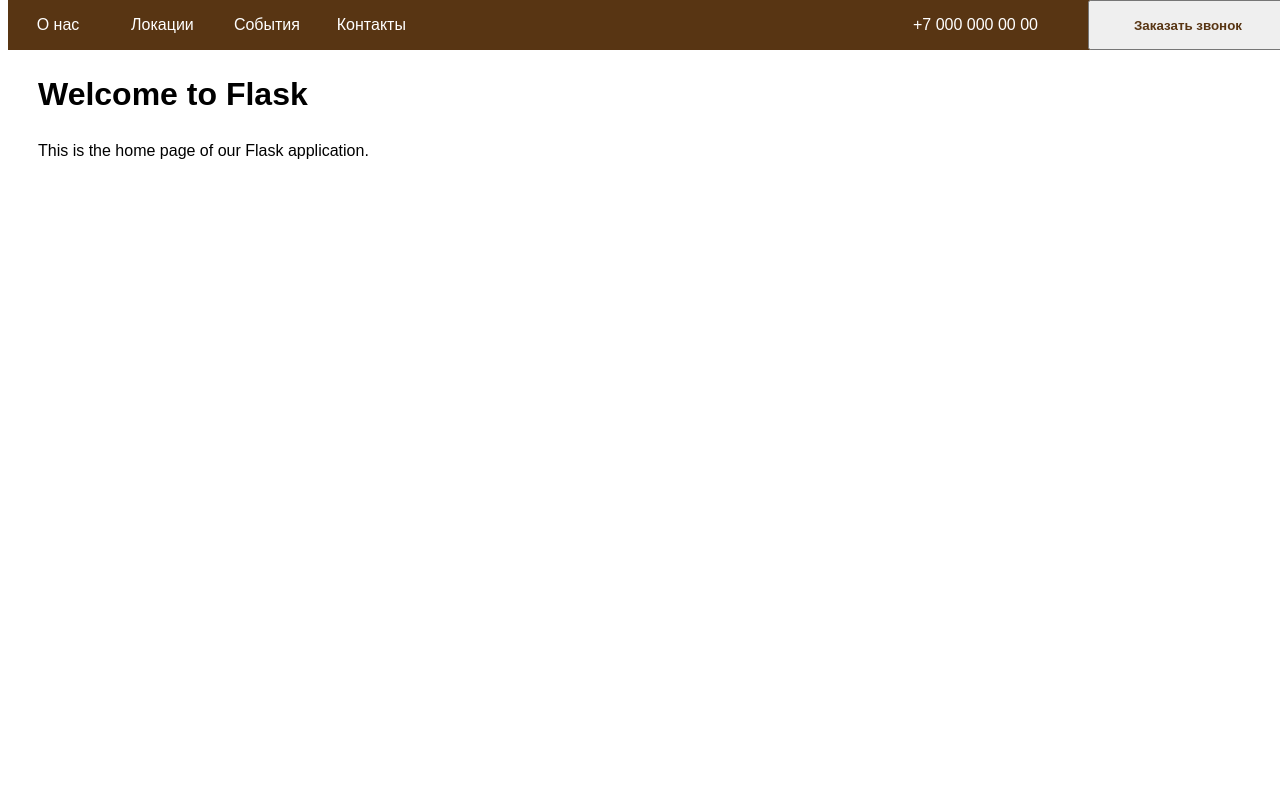
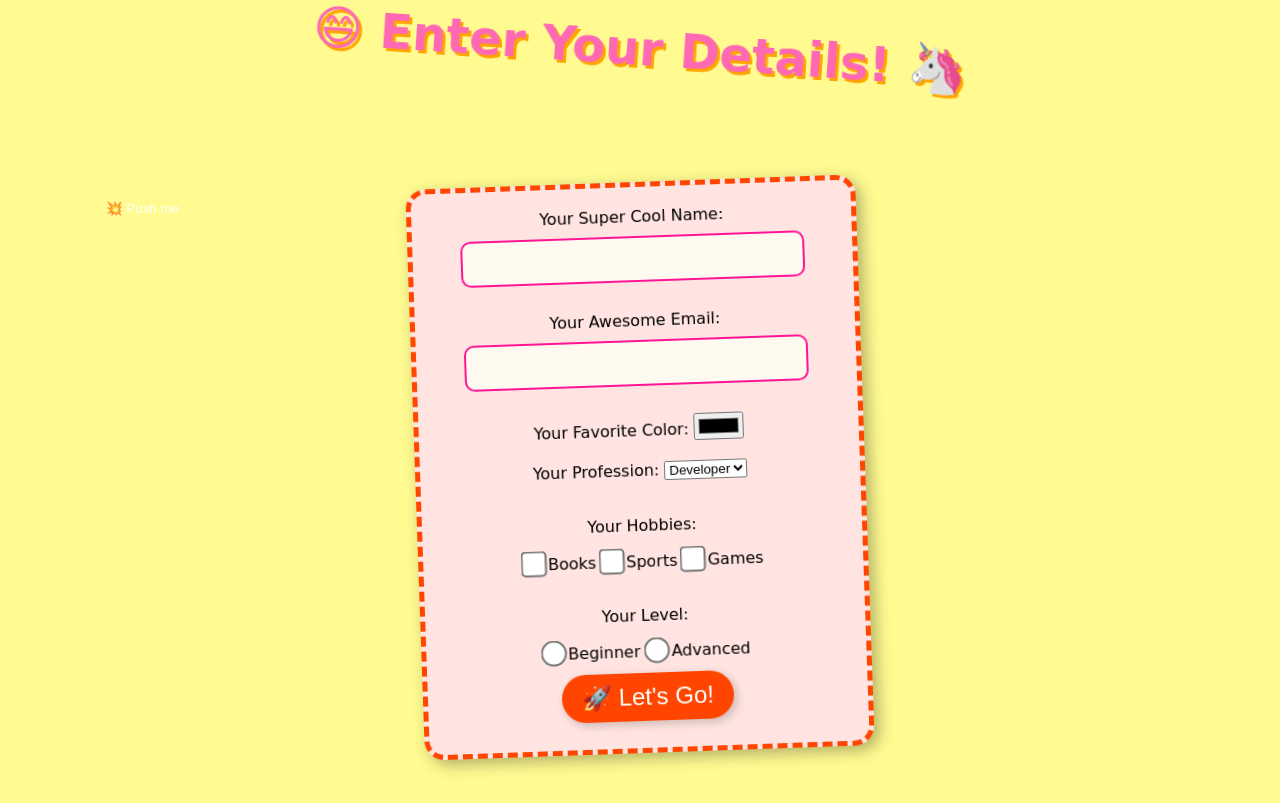
Before and after one commit to ValeraFCDM/FlaskProject, a Flask app: page / in a window 1280 px wide. Before the commit the page ends 159 px from the top, so only its background shows below. Run offline with Flask 3, Linux system fonts and the light colour scheme.

Commit message:
lesson_8. Создание формы и обработка POST и GET запросов.

```diff
--- a/app/__init__.py
+++ b/app/__init__.py
@@ -1,4 +1,5 @@
 from flask import Flask
 
 app = Flask(__name__)
+
 from app import routes
--- a/app/routes.py
+++ b/app/routes.py
@@ -1,22 +1,22 @@
-from flask import render_template
+from flask import render_template, request, redirect, url_for
 from app import app
 
-@app.route('/')
-def home():
-    return render_template("index.html")
+@app.route("/")
+def form():
+    return render_template("form.html")
 
-@app.route('/hello')
-def hello():
-    return 'Hello, world!'
-
-@app.route('/info')
-def info():
-    return 'This is an informational page.'
-
-@app.route("/about")
-def about():
-    return render_template("about.html")
-
-@app.route("/contact")
-def contact():
-    return render_template("contact.html")
+@app.route("/submit", methods=["POST", "GET"])
+def submit():
+    if request.method == "POST":
+        name = request.form.get("name")
+        email = request.form.get("email")
+        color = request.form.get("color")
+        profession = request.form.get("profession")
+        hobbies = request.form.getlist("hobbies")
+        level = request.form.get("level")
+        return render_template(
+            "result.html",
+            name=name, email=email, color=color, profession=profession, hobbies=hobbies, level=level
+        )
+    else:
+        return redirect(url_for("form"))
--- a/app/static/css/styles.css
+++ b/app/static/css/styles.css
@@ -1,58 +1,125 @@
 body {
-    font-family: Arial, Helvetica, sans-serif;
+    font-family: "Comic Sans MS", cursive, sans-serif;
+    background-color: #fffb91;
+    text-align: center;
+    margin: 0;
+    padding: 0;
 }
 
-header {
-    position: fixed;
-    top: 0px;
-    width: 100%;
-    height: 50px;
-    background-color: rgb(88, 53, 19);
-    color: white;
+.funny-title {
+    font-size: 3rem;
+    color: #ff69b4;
+    text-shadow: 3px 3px #ffa500;
+    margin-top: 20px;
+    animation: wobble 2s infinite;
 }
 
-main {
-    margin-top: 70px;
-    text-align: justify;
-    line-height: 1.5;
-    text-indent: 30px;
+@keyframes wobble {
+    0%, 100% {
+        transform: rotate(-5deg);
+    }
+    50% {
+        transform: rotate(5deg);
+    }
 }
 
-a {
-    color: white;
-    text-decoration: none;
-    display: block;
-    width: 100px;
-    height: 50px;;
+.funny-form {
+    margin: 50px auto;
+    padding: 20px;
+    width: 400px;
+    background-color: #ffe4e1;
+    border: 5px dashed #ff4500;
+    border-radius: 20px;
+    box-shadow: 5px 5px 15px rgba(0, 0, 0, 0.3);
+    transform: rotate(-2deg);
 }
 
-a:hover {
-    background-color: rgb(54, 31, 9);
-}
-a:active {
-    text-decoration:underline;
+.funny-form input[type="text"],
+.funny-form input[type="email"] {
+    width: 80%;
+    padding: 10px;
+    margin: 10px 0;
+    border: 2px solid #ff1493;
+    border-radius: 10px;
+    font-size: 1.2rem;
+    background-color: #fffaf0;
 }
 
-.block_menu {
-    display: inline-block;
-    width: 100px;
-    height: 50px;
-    line-height: 50px;
-    text-align: center;
+.funny-form input[type="text"]:hover,
+.funny-form input[type="email"]:hover {
+    background-color: #ffd700;
+    transform: scale(1.1);
+    transition: 0.3s ease;
 }
 
-.number{
-    display: inline-block;
-    position: absolute;
-    right: 250px;
-    line-height: 50px;
+.funny-form input[type="checkbox"],
+.funny-form input[type="radio"] {
+    transform: scale(2.0);
+    accent-color: rgb(255, 20, 147);
 }
 
-.call {
+.funny-form input[type="checkbox"]:hover,
+.funny-form input[type="radio"]:hover {
+    transform: scale(10.0);
+    transition: 0.3s ease;
+}
+
+.funny-button {
+    background-color: #ff4500;
+    color: white;
+    font-size: 1.5rem;
+    padding: 10px 20px;
+    border: none;
+    border-radius: 50px;
+    cursor: pointer;
+    box-shadow: 3px 3px 10px rgba(0, 0, 0, 0.2);
+    animation: bounce 1s infinite;
+}
+
+.secret-button {
     position: absolute;
-    right: 0;
-    width: 200px;
-    height: 50px;
-    color: rgb(88, 53, 19);
-    font-weight: 600;
+    left: 100px;
+    top: 200px;
+    background-color: #fffb91;
+    color: white;
+    border: none;
+    border-radius: 50px;
 }
+
+.secret-button:hover {
+    background-color: #ff4500;
+    transform: scale(3.0);
+}
+
+.secret-button:focus {
+    background-color: rgb(255, 20, 147);
+}
+
+.secret-text {
+    margin: auto;
+    width: 400px;
+    text-align: center;
+    visibility: hidden;
+    background-color: #ffd700;
+    border: 2px solid #ff1493;
+    border-radius: 10px;
+}
+
+.secret-button:focus + .secret-text {
+    visibility:visible;
+}
+
+@keyframes bounce {
+    0%, 100% {
+        transform: translateY(0);
+    }
+    50% {
+        transform: translateY(-10px);
+    }
+}
+
+.funny-button:hover {
+    background-color: #ff6347;
+    transform: scale(1.2);
+    transition: 0.3s ease;
+}
--- /dev/null
+++ b/app/templates/form.html
@@ -0,0 +1,42 @@
+<!DOCTYPE html>
+<html lang="en">
+<head>
+    <meta charset="UTF-8">
+    <meta name="viewport" content="width=device-width, initial-scale=1.0">
+    <title>Funny Form</title>
+    <link rel="stylesheet" href="{{ url_for('static', filename='css/styles.css') }}">
+</head>
+<body>
+    <h1 class="funny-title">😄 Enter Your Details! 🦄</h1>
+    <button class="secret-button">💥 Push me </button>
+    <div class="secret-text">Ты нашёл секретную кнопку! Поздравляем!</div>
+    <form action="/submit" method="POST" class="funny-form">
+        <label for="name">Your Super Cool Name:</label>
+        <input type="text" id="name" name="name" required><br><br>
+
+        <label for="email">Your Awesome Email:</label>
+        <input type="email" id="email" name="email" required><br><br>
+
+        <label for="color">Your Favorite Color:</label>
+        <input type="color" id="color" name="color"><br><br>
+
+        <label for="profession">Your Profession:</label>
+        <select id="profession" name="profession">
+            <option value="developer">Developer</option>
+            <option value="designer">Designer</option>
+            <option value="manager">Manager</option>
+        </select><br><br>
+
+        <p>Your Hobbies:</p>
+        <label><input type="checkbox" name="hobbies" value="books"> Books</label>
+        <label><input type="checkbox" name="hobbies" value="sports"> Sports</label>
+        <label><input type="checkbox" name="hobbies" value="games"> Games</label><br><br>
+
+        <p>Your Level:</p>
+        <label><input type="radio" name="level" value="beginner"> Beginner</label>
+        <label><input type="radio" name="level" value="advanced"> Advanced</label><br><br>
+
+        <button type="submit" class="funny-button">🚀 Let's Go!</button>
+    </form>
+</body>
+</html>
--- a/app/templates/index.html
+++ /dev/null
@@ -1,33 +0,0 @@
-<!DOCTYPE html>
-<html lang="en">
-<head>
-    <meta charset="UTF-8">
-    <meta name="viewport" content="width=device-width, initial-scale=1.0">
-    <title>Home</title>
-    <link rel="stylesheet" href="{{ url_for('static', filename='css/styles.css') }}">
-</head>
-<body>
-    <header>
-        <nav>
-            <div class="block_menu">
-                <a href='/about'>О нас</a>
-            </div>
-            <div class="block_menu">
-                <a href="">Локации</a>
-            </div>
-            <div class="block_menu">
-                <a href="">События</a>
-            </div>
-            <div class="block_menu">
-                <a href="/contact">Контакты</a>
-            </div>
-            <div class="number"> +7 000 000 00 00</div>
-            <button class="call">Заказать звонок</button>
-        </nav>
-    </header>
-    <main>
-        <h1>Welcome to Flask</h1>
-        <p>This is the home page of our Flask application.</p>
-    </main>
-</body>
-</html>
```
Also changed, not shown: app/templates/about.html (deleted, +0 -12 lines), app/templates/contact.html (deleted, +0 -13 lines), app/templates/result.html (added, +18 -0 lines).
